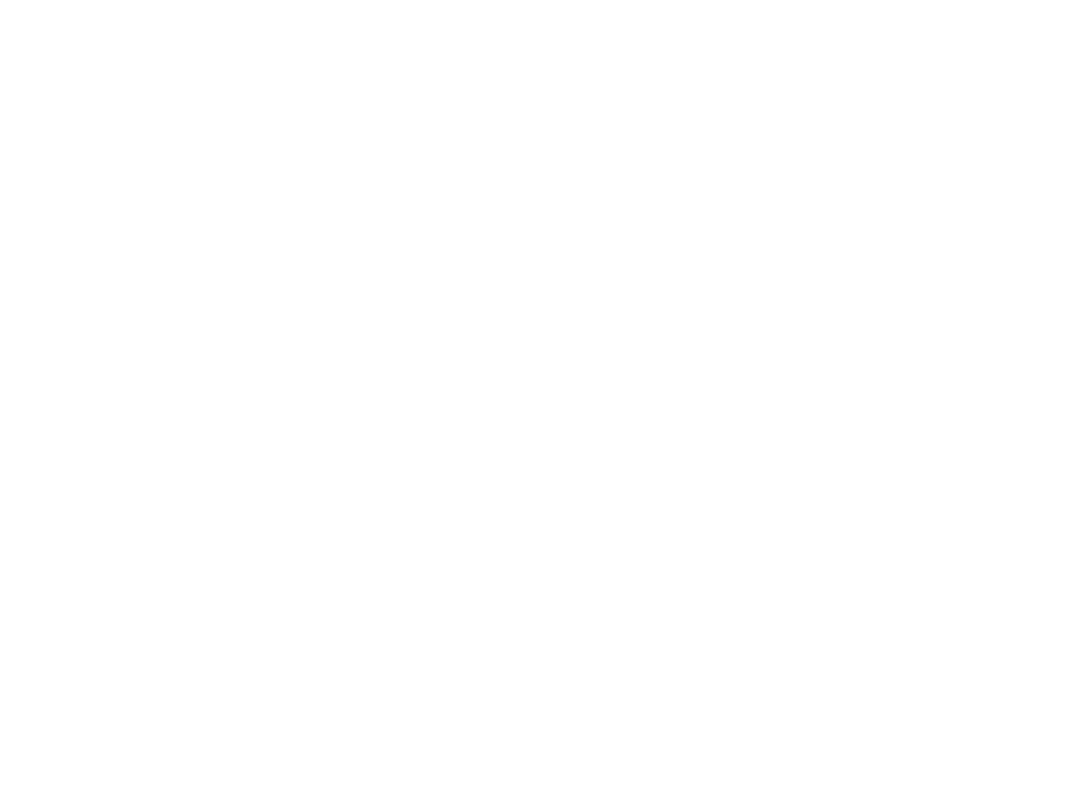
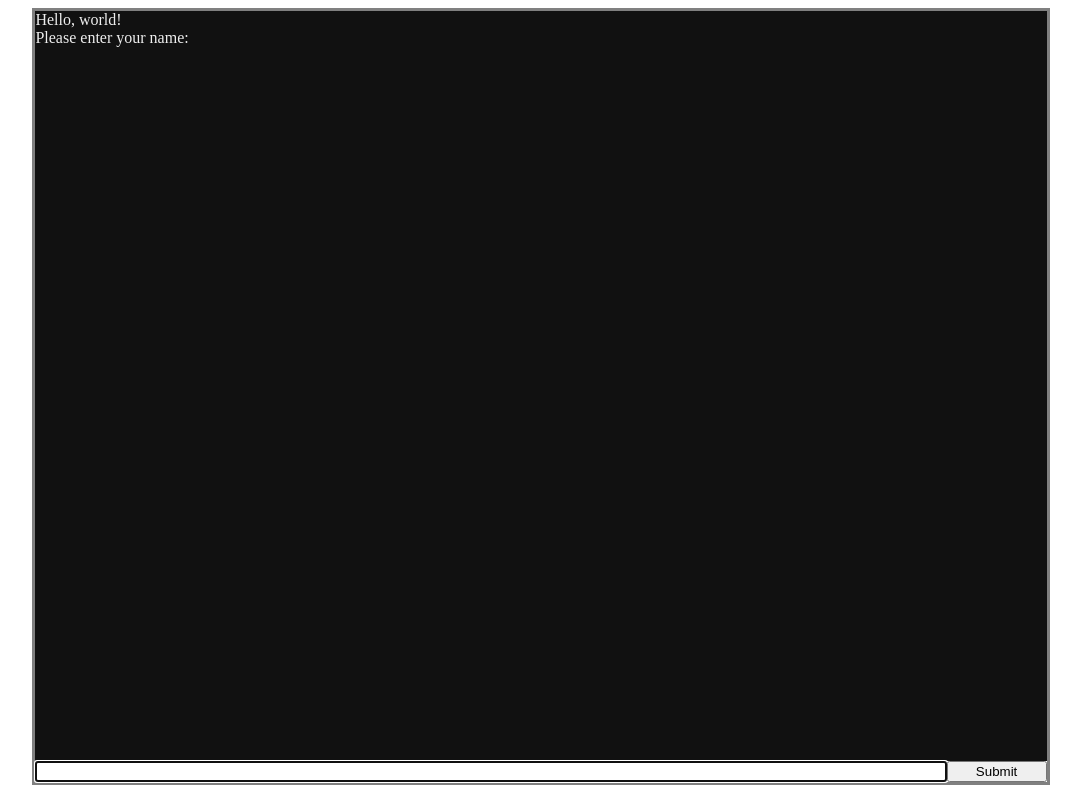
Before and after one commit to JamesonRGrieve-Instruction/EXSM-3935-LEC-WI2-Wi22-, a plain HTML site: page index.html in a window 1280 px wide. Shown: the whole page, without its empty margins (99-1180 px from the left). Drawn offline with Linux system fonts and the light colour scheme.

Commit message:
Console Functionality;

```diff
--- a/css/styles.css
+++ b/css/styles.css
@@ -0,0 +1,31 @@
+#output {
+    background-color: #111;
+    overflow-y:scroll;
+    height: calc(100vh - 50px);
+    margin: 0 auto;
+    padding: 0;
+}
+#output p {
+    margin: 0;
+    color: #EEE;
+}
+#input {
+    display: flex;
+}
+#input > input:first-of-type {
+    flex-grow: 1;
+}
+#input > input:last-of-type {
+    width: 100px;
+}
+.container {
+    margin: 0 auto;
+    width: 80%;
+    position: relative;
+    border: 3px solid grey;
+}
+.flash>.editing::after {
+ content: "|";
+ font-weight: bolder;
+
+}
--- a/index.html
+++ b/index.html
@@ -17,8 +17,14 @@
             <p class="browsehappy">You are using an <strong>outdated</strong> browser. Please <a href="#">upgrade your browser</a> to improve your experience.</p>
         <![endif]-->
         <div class="container">
-
+            <div id="output">
+            </div>
+            <div id="input">
+                <input id="inputBar" type="text">
+                <input id="inputButton" type="submit" onclick="submit()" onkeypress="key()">
+            </div>
         </div>
+        <script src="js/console.js" async defer></script>
         <script src="js/scripts.js" async defer></script>
     </body>
 </html>
--- /dev/null
+++ b/js/console.js
@@ -0,0 +1,36 @@
+let inputBar = document.querySelector("#inputBar");
+let proceed = false;
+const timeout = async ms => new Promise(res => setTimeout(res, ms));
+function print(string) {
+    // Anything passed into here will be printed in the web page.
+    let newP = document.createElement("p");
+    newP.innerText = string;
+    document.querySelector("#output").appendChild(newP);
+}
+async function input(string) {
+    // Anything passed into here will be prompted to the user, and then grab what the user enters.
+    let newP = document.createElement("p");
+    newP.innerHTML = string + '<span class="editing"></span>';
+    document.querySelector("#output").appendChild(newP);
+    inputBar.focus();
+    while (proceed === false) { await timeout(500); newP.classList.length === 0 ? newP.classList.add("flash") : newP.classList.remove("flash"); }
+    let text = inputBar.value;
+    inputBar.value = "";
+    newP.classList.remove("flash");
+    proceed = false;
+    return text;
+}
+function submit() {
+    proceed = true;
+}
+inputBar.addEventListener("keyup", function(event) {
+    console.log(inputBar.value);
+    document.querySelector(".editing").innerText = inputBar.value;
+    // Number 13 is the "Enter" key on the keyboard
+    if (event.keyCode === 13) {
+      // Cancel the default action, if needed
+      event.preventDefault();
+      // Trigger the button element with a click
+      document.getElementById("inputButton").click();
+    }
+  });
--- a/js/scripts.js
+++ b/js/scripts.js
@@ -0,0 +1,9 @@
+async function main() {
+    // This is where the code you're actually experimenting with goes.
+    print("Hello, world!");
+
+    let name = await input("Please enter your name: ");
+
+    print("Hello, "+name+"!");
+}
+main();
```
